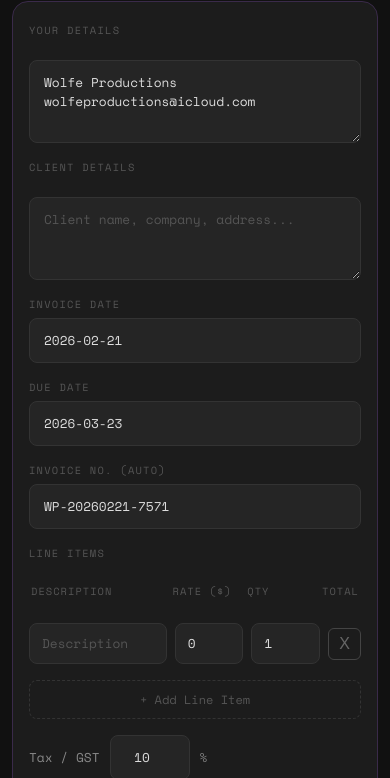
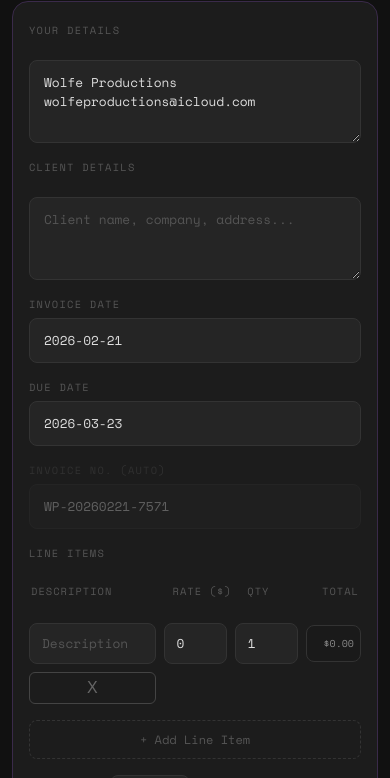
Before and after one commit to Jeffo32/Invoice-Generator, a website: page wolfe-invoice/index.html in a window 390 px wide. Shown: the part 66-844 px from the top of the page. Drawn offline with nearby package versions, Linux system fonts and the light colour scheme.

Commit message:
Update invoice layout and tax rate input

```diff
--- a/wolfe-invoice/index.html
+++ b/wolfe-invoice/index.html
@@ -300,7 +300,7 @@
     input[type="date"] { width: 100% !important; max-width: 100% !important; min-width: 0 !important; box-sizing: border-box !important; }
     .line-item { grid-template-columns: 2fr 1fr 1fr auto; }
     .col-headers { grid-template-columns: 2fr 1fr 1fr auto; }
-    .line-item .total-display { display: none; }
+    .line-item .total-display { display: block; font-size: 10px; min-width: 55px; padding: 10px 6px; }
     #invoice-preview { margin-top: 24px; }
     .invoice-sheet { padding: 28px 20px 32px 20px; font-size: 11px; }
     .inv-title { font-size: 30px; }
@@ -349,7 +349,7 @@ wolfeproductions@icloud.com</textarea>
     <input type="text" id="due-date" placeholder="YYYY-MM-DD" style="width:100%;box-sizing:border-box;">
   </div>
 
-  <div>
+  <div style="opacity:0.35; pointer-events:none;">
     <div class="section-label">Invoice No. (auto)</div>
     <input type="text" id="inv-number" readonly>
   </div>
@@ -363,7 +363,7 @@ wolfeproductions@icloud.com</textarea>
 
   <div class="tax-row">
     <span>Tax / GST</span>
-    <input type="number" id="tax-rate" value="10" min="0" max="100"> <span>%</span>
+    <input type="number" id="tax-rate" value="0" min="0" max="100"> <span>%</span>
   </div>
 
   <div class="section-label">Payment Info</div>
```
